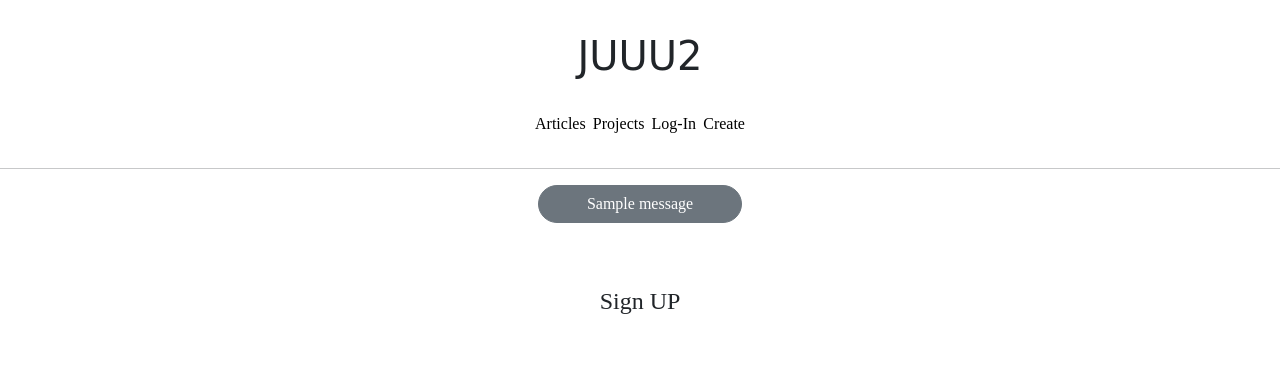
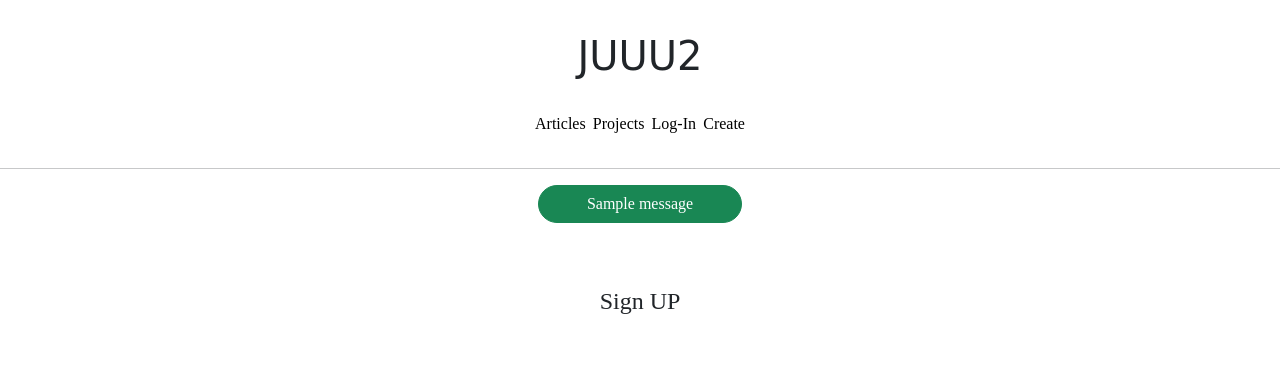
Before and after one commit to Lee-JuHwan/gis4-1, a Django app: page /accounts/create/ in a window 1280 px wide. Shown: the top 365 px of the page. Run offline with Django 3.2, Linux system fonts and the light colour scheme; tables that the repository leaves empty hold one stand-in row (values such as "Sample post"); one stand-in notice (Sample message) is shown; parts of the project's set-up code (start-up, migrations or seed data) failed here and were passed over; some libraries are stand-ins or nearby versions; some web fonts are replaced.

Commit message:
8/25 commit 1 - message tag

```diff
--- a/templates/base.html
+++ b/templates/base.html
@@ -10,7 +10,7 @@
 
     {% for message in messages %}
         <div class="text-center">
-            <div class="btn btn-secondary rounded-pill px-5">
+            <div class="btn btn-{{ message.tags }} rounded-pill px-5">
                 {{ message }}
             </div>
         </div>
```
Also changed, not shown: djangoProject0/settings.py (+7 -0 lines).
